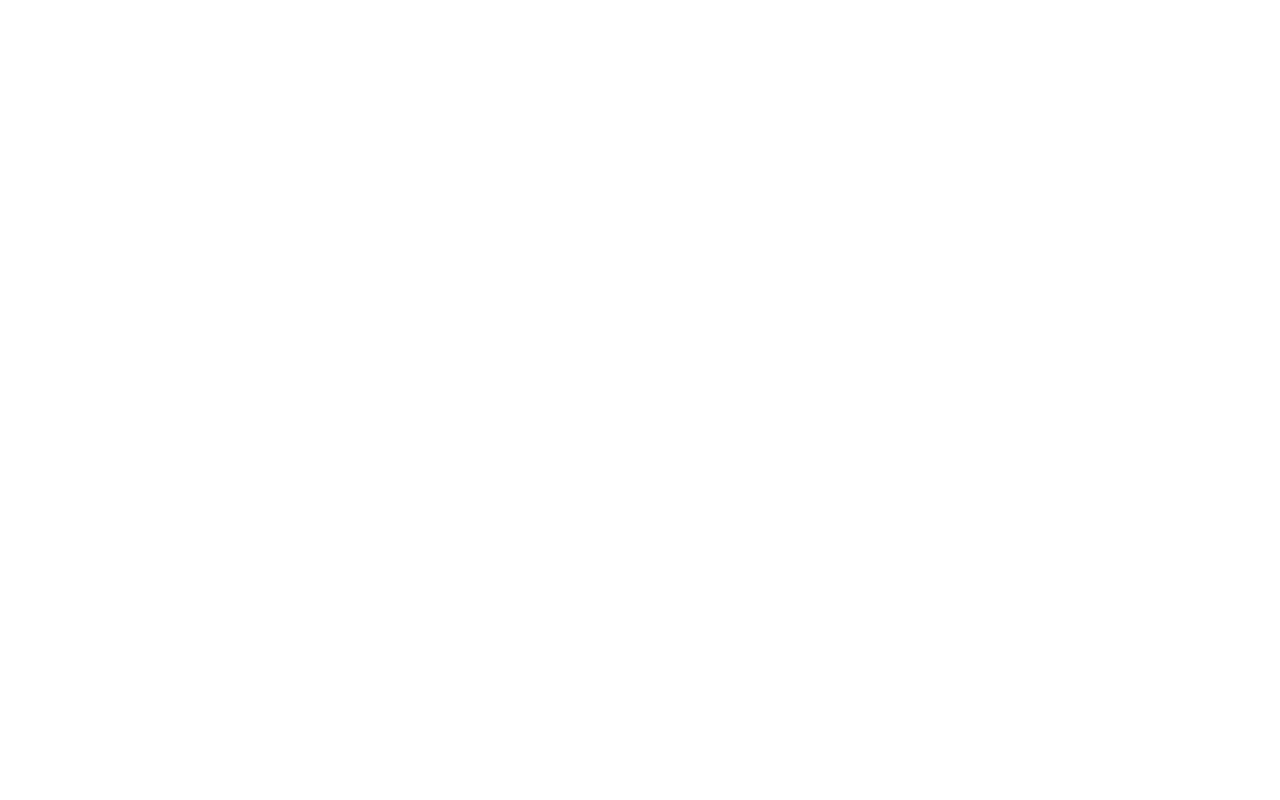
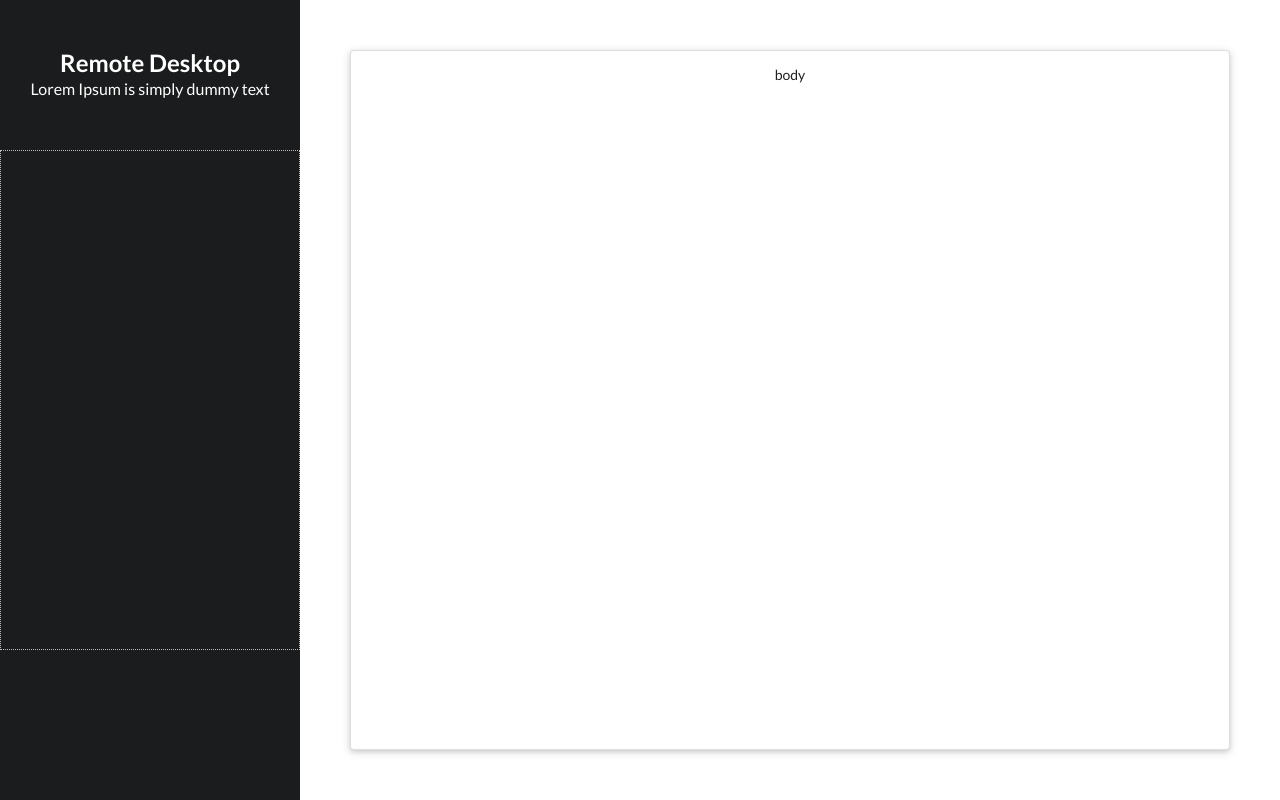
Before and after one commit to lander0s/web-based-remote-desktop, a website: page client.html in a window 1280 px wide. Drawn offline with nearby package versions, Linux system fonts and the light colour scheme.

Commit message:
update ui (still WIP)

```diff
--- a/client.css
+++ b/client.css
@@ -1,5 +1,36 @@
-#screen {
-    position : absolute;
-    left     : 50%;
-    top      : 50%;
+body, html {
+    padding: 0;
+    margin: 0;
+    overflow: hidden;
 }
+
+.sidebar {
+  text-align: center;
+  background-color: #1b1c1d;
+  width : 300px;
+  height: 100%;
+  float: left;
+}
+
+.sidebar-content {
+    width: 300px;
+    height: 500px;
+    position: absolute;
+    top: 50%;
+    margin-top: -250px;
+    border: 1px dotted silver;
+}
+
+.main-container {
+  text-align: center;
+  background-color: pink;
+  float: left;
+}
+
+.ui.header {
+    color : white;
+}
+
+.ui.header .sub.header {
+    color : white;
+}
--- a/client.html
+++ b/client.html
@@ -1,12 +1,31 @@
 <!DOCTYPE html>
 <html>
+
 <head>
   <title> Remote desktop in node.js</title>
-        <link rel='stylesheet' href='./client.css'/>
+  <link rel="stylesheet" href="https://cdn.jsdelivr.net/npm/semantic-ui@2.4.2/dist/semantic.min.css">
+  <link rel='stylesheet' href='./client.css' />
 </head>
+
 <body>
-      <canvas id='screen'></canvas>
+  <div class='sidebar'>
+    <br />
+    <h2 class="ui icon header">
+      <div class="content">
+        Remote Desktop
+        <div class="sub header">Lorem Ipsum is simply dummy text</div>
+      </div>
+    </h2>
+    <div class='sidebar-content'>
+    </div>
+  </div>
+  <div class='main-container ui raised segment'>
+    body
+  </div>
+  <script src="https://code.jquery.com/jquery-3.1.1.min.js"
+    integrity="sha256-hVVnYaiADRTO2PzUGmuLJr8BLUSjGIZsDYGmIJLv2b8=" crossorigin="anonymous"></script>
+  <script src="https://cdn.jsdelivr.net/npm/semantic-ui@2.4.2/dist/semantic.min.js"></script>
   <script src='./client.js' type='text/javascript'> </script>
-      <script> RemoteDesktop.init(); </script>
 </body>
+
 </html>
--- a/client.js
+++ b/client.js
@@ -1,3 +1,32 @@
+
+const UI = (() =>{
+
+  var sidebarWidth = 300;
+  var mainContainer = null;
+  var mainContainerWidth = -1;
+  var mainContainerHeight = -1;
+  var mainContainerMargin = 50;
+
+  function init() {
+    mainContainer = document.querySelector('.main-container');
+    resize();
+    window.addEventListener('resize', resize);
+  }
+
+  function resize() {
+    mainContainerWidth = (window.innerWidth - sidebarWidth) - (mainContainerMargin * 2);
+    mainContainerHeight = (window.innerHeight) - (mainContainerMargin * 2);
+    mainContainer.style.width = `${mainContainerWidth}px`;
+    mainContainer.style.height = `${mainContainerHeight}px`;
+    mainContainer.style.marginLeft = `${mainContainerMargin}px`;
+    mainContainer.style.marginTop = `${mainContainerMargin}px`;
+  }
+
+  return { init : init };
+})();
+
+UI.init();
+
 var RemoteDesktop = (function(){
     var image = null;
     var canvas = null;
```
Lines whose indentation alone changed are shown as unchanged.
